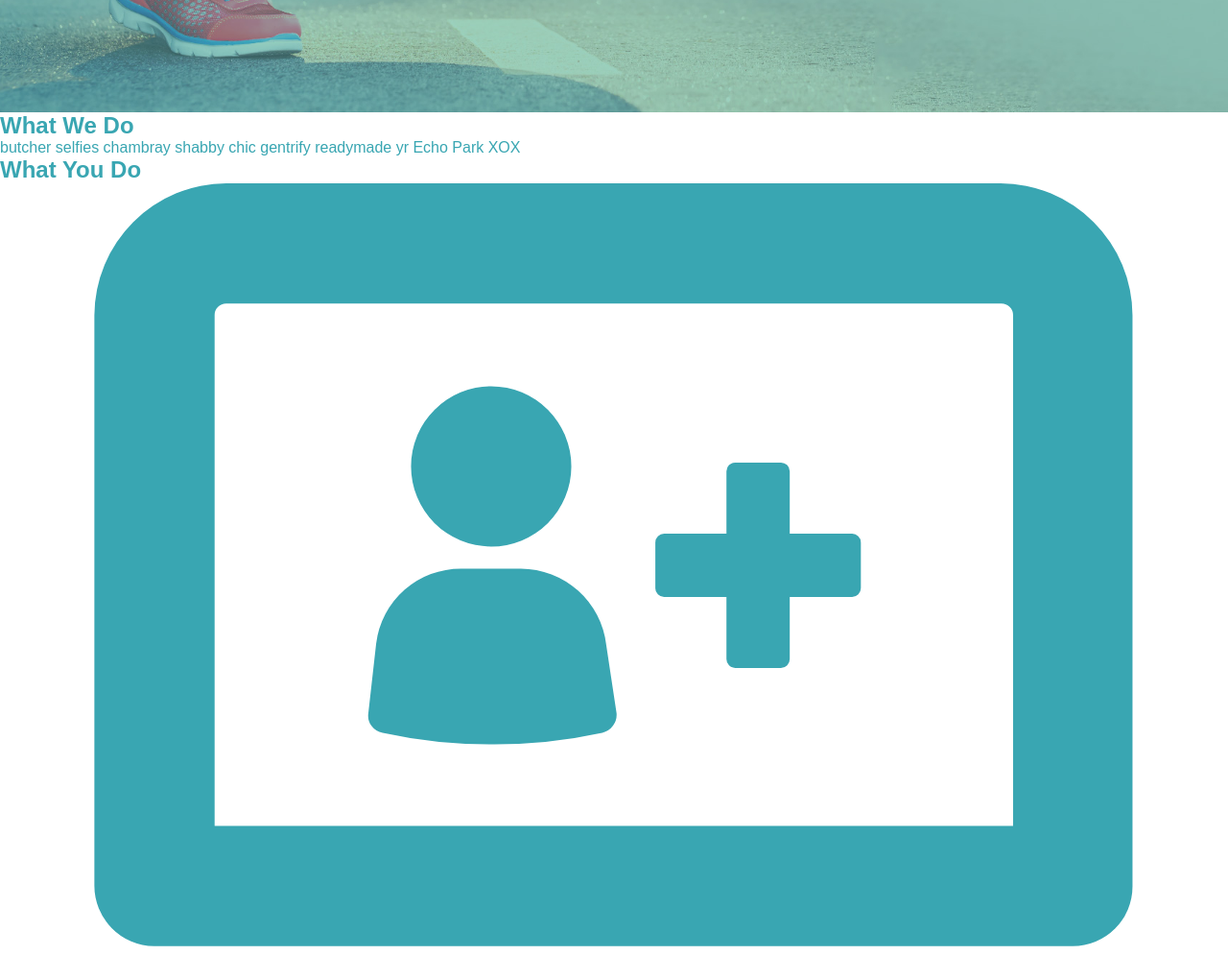
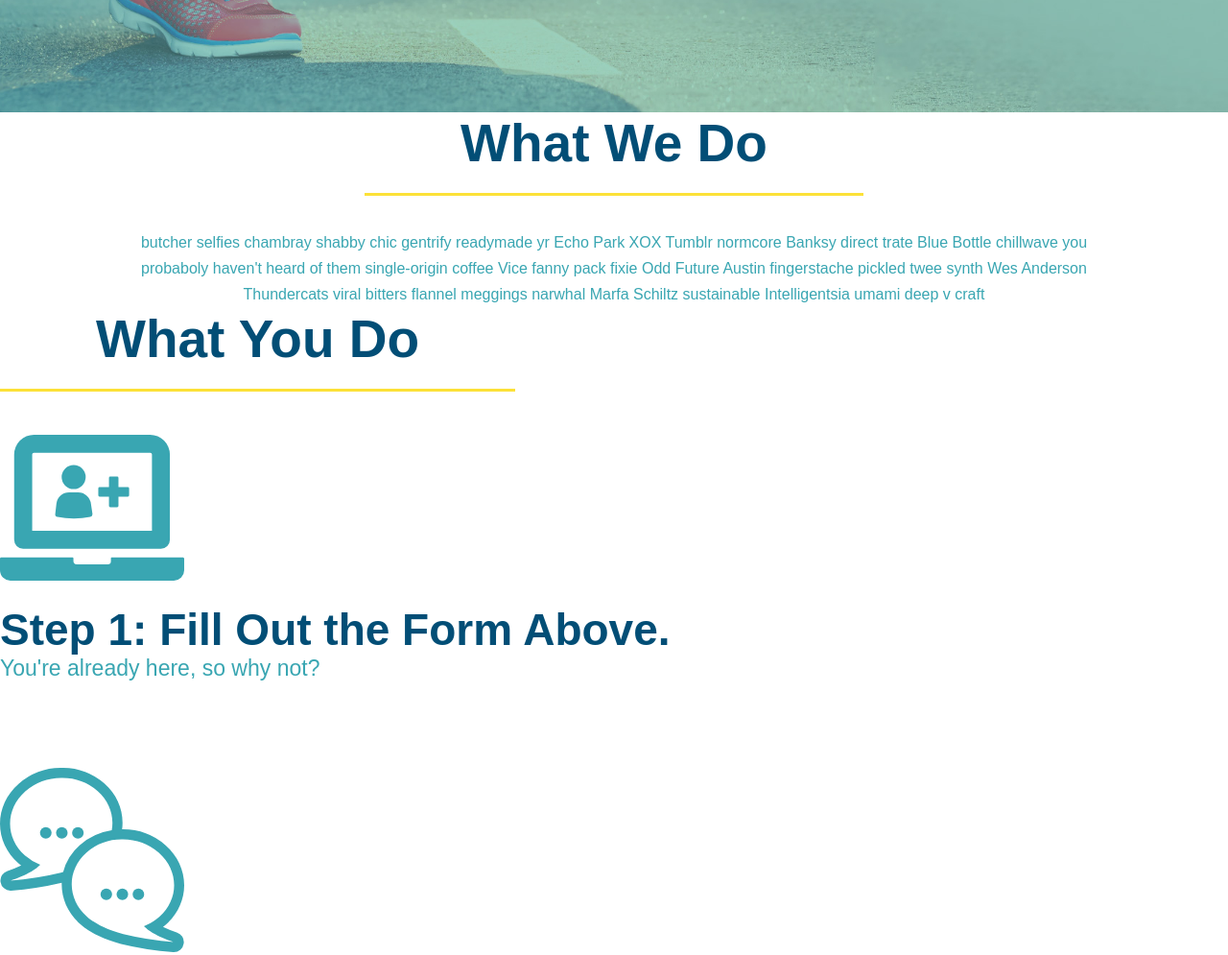
Before and after one commit to brandon-stewart-rgb/run-buddy, a plain HTML site: page index.html in a window 1280 px wide. Shown: the part 565-1560 px from the top of the page at 96% size. Drawn offline with Linux system fonts and the light colour scheme.

Commit message:
style what we do section

```diff
--- a/assets/css/style.css
+++ b/assets/css/style.css
@@ -84,6 +84,52 @@ header {
      cursor: pointer;
  }
  /* Hero Style End */
+
+ /* What We Do */
+ .intro {
+     text-align: center;
+ }
+ .intro h2 {
+     display: inline-block;
+     font-size:  55px;
+     color: #024e76;
+     margin-bottom: 35px;
+     padding: 0 100px 20px 100px;
+     border-bottom: 3px solid;
+     border-color: #fce138;
+     display: inline-block;
+ }
+ .intro p {
+     line-height: 1.7;
+     color: #39a6b2;
+     width: 80%;
+     margin: 0 auto;
+ }
+ .section-title {
+     font-size:  55px;
+     color: #024e76;
+     margin-bottom: 35px;
+     padding: 0 100px 20px 100px;
+     border-bottom: 3px solid;
+     border-color: #fce138;
+     display: inline-block;
+ }
+ .steps div {
+     margin-bottom: 80px;
+ }
+ .steps img {
+     width: 15%;
+     margin: 10px 0;
+ }
+ .steps h3 {
+     color: #024e76;
+     font-size:  46px;
+     margin-top: 10px;
+ }
+ .steps p {
+     color: #39a6b2;
+     font-size: 23px;
+ }
  footer {
      background: #fce138;
      width: 100%;
--- a/index.html
+++ b/index.html
@@ -60,14 +60,14 @@
     <!-- end hero -->
 
     <!-- "what we do" section-->
-    <section id="what-we-do">
+    <section id="what-we-do" class="intro">
         <h2>What We Do</h2>
-        <p>butcher selfies chambray shabby chic gentrify readymade yr Echo Park XOX</p>
+        <p>butcher selfies chambray shabby chic gentrify readymade yr Echo Park XOX Tumblr normcore Banksy direct trate Blue Bottle chillwave you probaboly haven't heard of them single-origin coffee Vice fanny pack fixie Odd Future Austin fingerstache pickled twee synth Wes Anderson Thundercats viral bitters flannel meggings narwhal Marfa Schiltz sustainable Intelligentsia umami deep v craft</p>
     </section>
 
     <!-- "what you do" section -->
-    <section id="what-you-do">
-        <h2>What You Do</h2>
+    <section id="what-you-do" class="steps">
+        <h2 class="section-title primary-border">What You Do</h2>
         <div>
             <img src="./assets/images/step-1.svg" alt="" />
             <h3>Step 1: Fill Out the Form Above.</h3>
@@ -102,7 +102,7 @@
        <footer>
            <h2> ❤️ Made with love by Run Buddy</h2>
            <div>
-            <a href="#">Read OUr Privacy Policy</a> <br />
+            <a href="#">Read Our Privacy Policy</a> <br />
             &copy; 2021 Run Buddy, Inc.
            </div>
        </footer>
```
